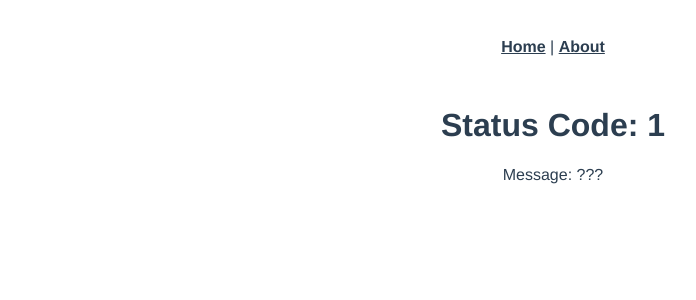
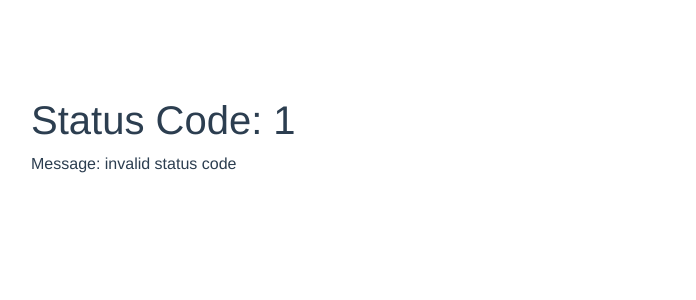
Before and after one commit to pongkot/pt-app-0.1, a Vue app: page /error/1 in a window 1280 px wide. Shown: the top 300 px of the page, without its empty margins (87-783 px from the left). Built offline with nearby package versions, Linux system fonts and the light colour scheme.

Commit message:
add error

```diff
--- a/package.json
+++ b/package.json
@@ -9,8 +9,10 @@
     "lint": "vue-cli-service lint"
   },
   "dependencies": {
+    "bootstrap": "^4.5.3",
+    "bootstrap-vue": "^2.21.1",
     "core-js": "^3.6.5",
-    "vue": "^2.6.11",
+    "vue": "^2.6.12",
     "vue-class-component": "^7.2.3",
     "vue-property-decorator": "^8.4.2",
     "vue-router": "^3.2.0",
--- a/public/index.html
+++ b/public/index.html
@@ -1,17 +1,24 @@
 <!DOCTYPE html>
 <html lang="en">
+
 <head>
   <meta charset="utf-8">
   <meta http-equiv="X-UA-Compatible" content="IE=edge">
   <meta name="viewport" content="width=device-width,initial-scale=1.0">
   <link rel="icon" href="<%= BASE_URL %>favicon.ico">
-    <title><%= htmlWebpackPlugin.options.title %></title>
+  <meta name="viewport" content="width=device-width, initial-scale=1, shrink-to-fit=no">
+  <title>
+    <%= htmlWebpackPlugin.options.title %>
+  </title>
 </head>
+
 <body>
   <noscript>
-      <strong>We're sorry but <%= htmlWebpackPlugin.options.title %> doesn't work properly without JavaScript enabled. Please enable it to continue.</strong>
+    <strong>We're sorry but <%= htmlWebpackPlugin.options.title %> doesn't work properly without JavaScript enabled.
+        Please enable it to continue.</strong>
   </noscript>
   <div id="app"></div>
   <!-- built files will be auto injected -->
 </body>
+
 </html>
--- a/src/App.vue
+++ b/src/App.vue
@@ -1,9 +1,5 @@
 <template>
   <div id="app">
-    <div id="nav">
-      <router-link to="/">Home</router-link> |
-      <router-link to="/about">About</router-link>
-    </div>
     <router-view />
   </div>
 </template>
@@ -13,20 +9,11 @@
   font-family: Avenir, Helvetica, Arial, sans-serif;
   -webkit-font-smoothing: antialiased;
   -moz-osx-font-smoothing: grayscale;
-  text-align: center;
+  text-align: left;
   color: #2c3e50;
 }
 
-#nav {
-  padding: 30px;
-}
-
-#nav a {
-  font-weight: bold;
-  color: #2c3e50;
-}
-
-#nav a.router-link-exact-active {
-  color: #42b983;
+body {
+  background-color: #f8f9fa;
 }
 </style>
--- a/src/main.ts
+++ b/src/main.ts
@@ -2,8 +2,14 @@ import Vue from "vue";
 import App from "./App.vue";
 import router from "./router";
 import store from "./store";
+import { BootstrapVue, IconsPlugin } from "bootstrap-vue";
+import "bootstrap/dist/css/bootstrap.css";
+import "bootstrap-vue/dist/bootstrap-vue.css";
 
 Vue.config.productionTip = false;
+
+Vue.use(BootstrapVue);
+Vue.use(IconsPlugin);
 
 new Vue({
   router,
--- /dev/null
+++ b/src/modules/common/httpStatusCode.ts
@@ -0,0 +1,25 @@
+export const httpStatusCode: Array<{
+  statusCode: string;
+  message: string;
+}> = [
+  {
+    statusCode: "400",
+    message: "Bad Request"
+  },
+  {
+    statusCode: "401",
+    message: "Unauthorized"
+  },
+  {
+    statusCode: "402",
+    message: "Payment Required"
+  },
+  {
+    statusCode: "403",
+    message: "Forbidden"
+  },
+  {
+    statusCode: "404",
+    message: "Not Found"
+  }
+];
--- a/src/views/Error.vue
+++ b/src/views/Error.vue
@@ -1,12 +1,24 @@
 <template>
   <div class="error">
-    <h1>Status Code: {{ statusCode }}</h1>
-    <p>Message: ???</p>
+    <div class="container">
+      <div class="row">
+        <div class="col-md pt-5 pl-5">
+          <h1 class="pt-5">Status Code: {{ statusCode }}</h1>
+          <p>Message: {{ getHttpMessage(statusCode) }}</p>
+        </div>
+      </div>
+    </div>
   </div>
 </template>
 
 <script lang="ts">
 import { Vue } from "vue-property-decorator";
+import { httpStatusCode as httpStatusList } from "../modules/common/httpStatusCode";
+
+interface IHttpStatusCode {
+  statusCode: string;
+  message: string;
+}
 
 const ErrorProps = Vue.extend({
   props: {
@@ -14,5 +26,20 @@ const ErrorProps = Vue.extend({
   }
 });
 
-export default class Error extends ErrorProps {}
+export default class Error extends ErrorProps {
+  private readonly httpStatus: Array<{
+    statusCode: string;
+    message: string;
+  }> = httpStatusList;
+
+  getHttpMessage(statusCode: string): string {
+    const pickUpStatusCode: Array<IHttpStatusCode> = this.httpStatus.filter(
+      (doc: IHttpStatusCode) => doc.statusCode === statusCode
+    );
+    const result: string = pickUpStatusCode[0]
+      ? pickUpStatusCode[0].message
+      : "invalid status code";
+    return result;
+  }
+}
 </script>
```
Also changed, not shown: .eslintrc.js, 1 other file (tests, documents, lock files or other folders). Lines whose indentation alone changed are shown as unchanged.
